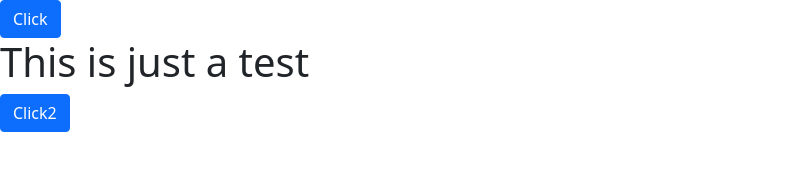
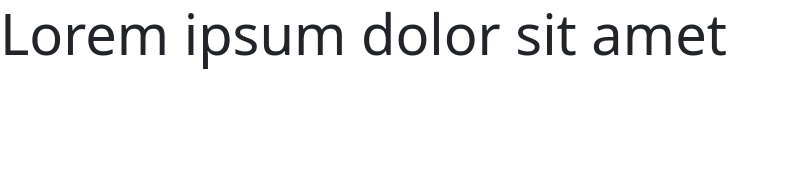
Before and after one commit to Shreya388/studious-garbanzo, a plain HTML site: page index.html in a window 1280 px wide. Shown: the whole page, without its empty margins (0-789 px from the left). Drawn offline with nearby package versions, Linux system fonts and the light colour scheme.

Commit message:
lets see

```diff
--- a/index.html
+++ b/index.html
@@ -12,9 +12,7 @@
     </head>
     <body>
 
-        <button class="btn btn-primary" onclick="changeSentence()">Click</button>
-        <h1 id="demo">This is just a test</h1>
-        <button class="btn btn-primary" onclick="changeSentence()">Click2</button>
+        <p class="display-4" onclick="changeSentence()">Lorem ipsum dolor sit amet</p>
 
         <script src="script.js" async defer></script>
         <!--bootstrap js cdn-->
```
